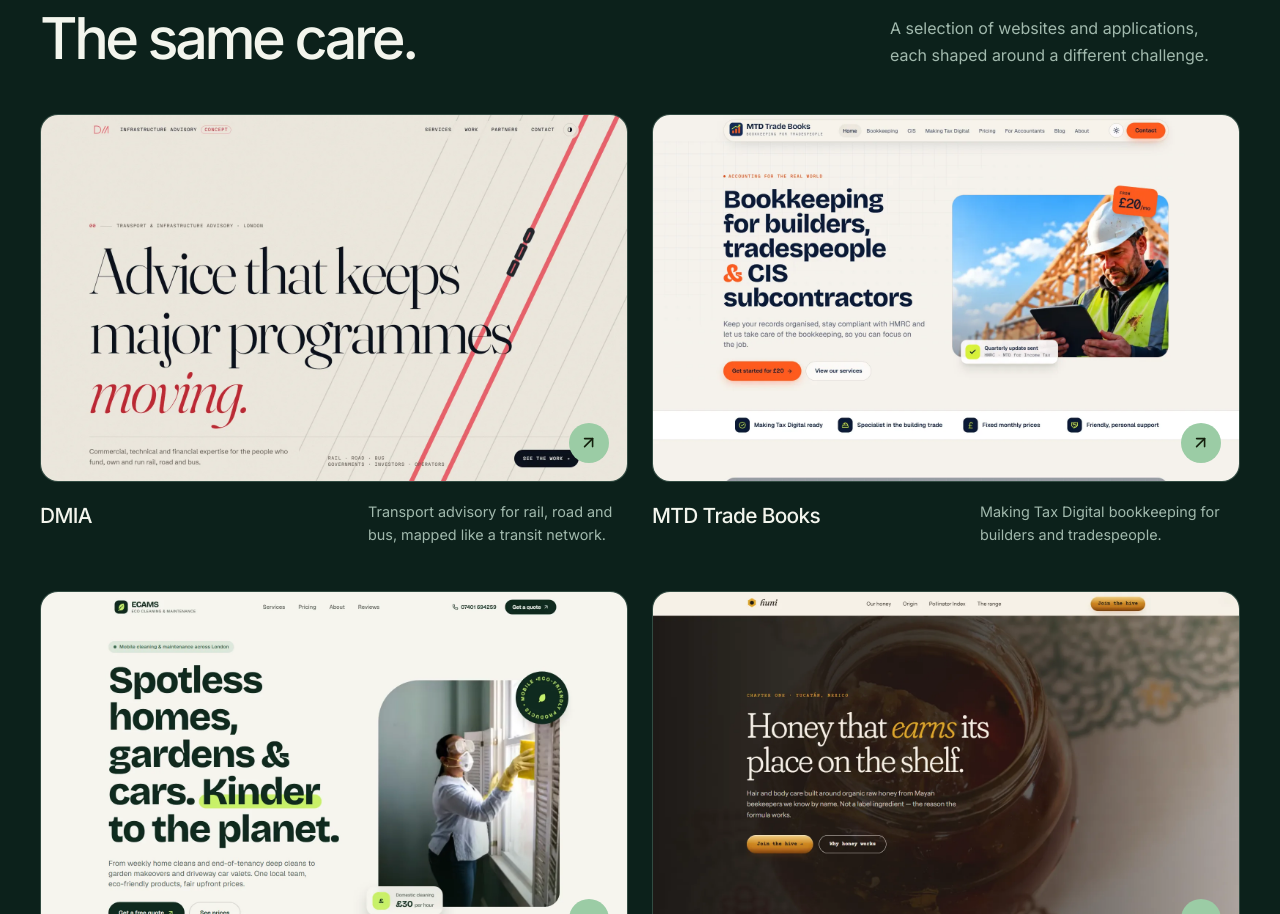
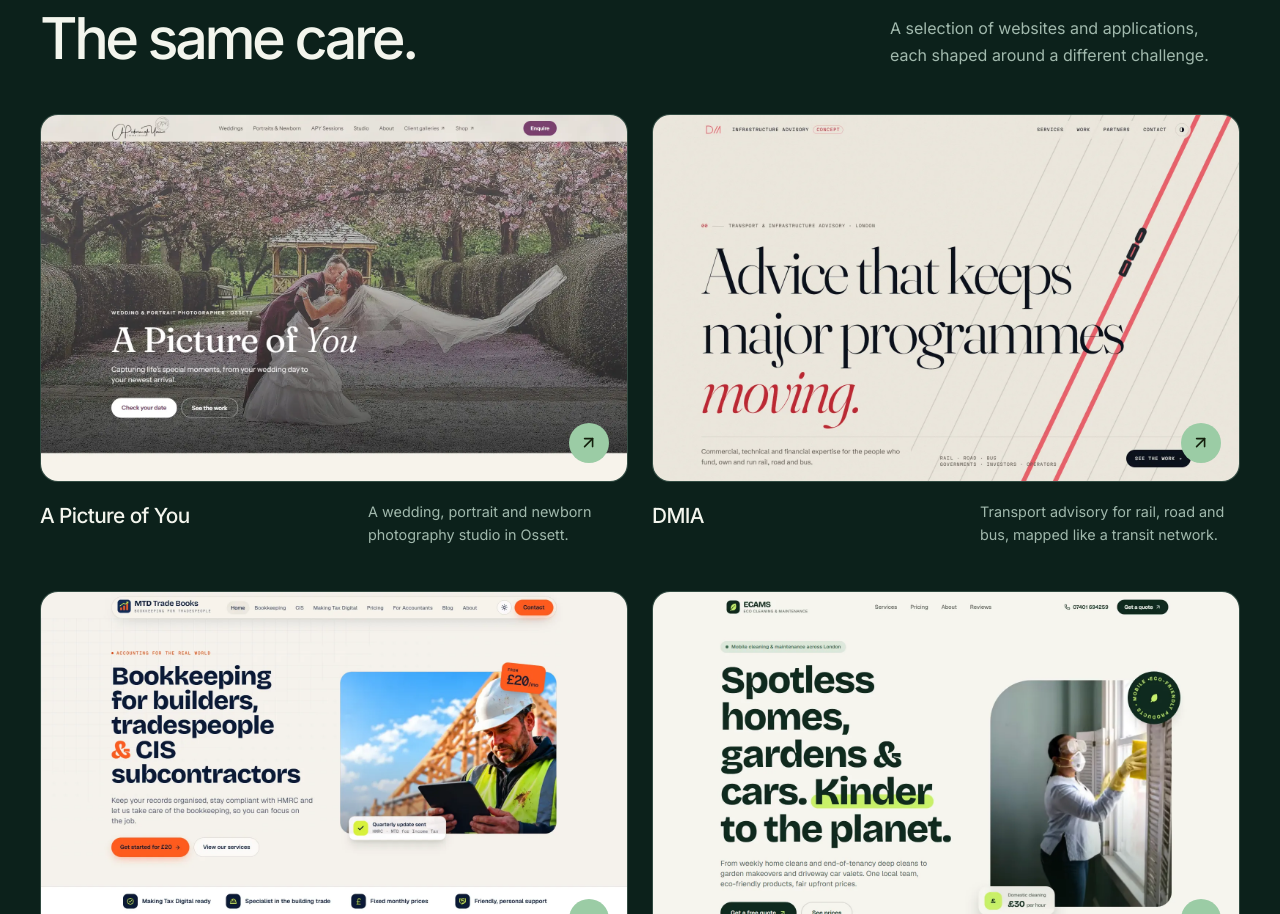
Before and after one commit to oyousaf/legxcy_sol, a Next.js app: page / in a window 1280 px wide. Shown: the part 2868-3782 px from the top of the page. Built offline with nearby package versions, Linux system fonts and the light colour scheme; no server answers.

Commit message:
Add A Picture of You to selected work

```diff
--- a/components/Projects.tsx
+++ b/components/Projects.tsx
@@ -2,6 +2,12 @@
 import Image from "next/image";
 import { FiArrowUpRight } from "react-icons/fi";
 const projects = [
+  [
+    "A Picture of You",
+    "A wedding, portrait and newborn photography studio in Ossett.",
+    "apou",
+    "https://apou.legxcysol.dev",
+  ],
   [
     "DMIA",
     "Transport advisory for rail, road and bus, mapped like a transit network.",
```
Also changed, not shown: public/projects/apou.webp (added).
